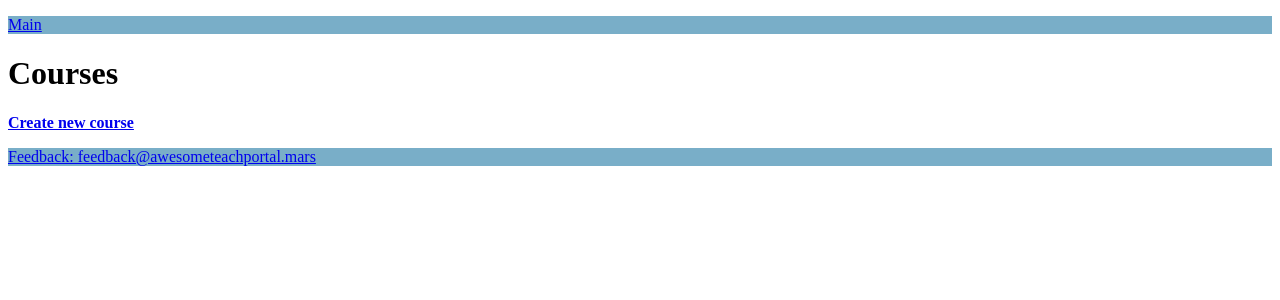
After one commit to hardcoretime/teach-portal, a Django app: page /courses/ in a window 1280 px wide. The commit adds this page. Shown: the top 300 px of the page. Run offline with Django 3.2, Linux system fonts and the light colour scheme; data that the repository does not hold is empty.

Commit message:
Add CRUD views and templates for Course model

```diff
--- /dev/null
+++ b/teachportal/courses/templates/courses/course_list.html
@@ -0,0 +1,19 @@
+{% extends 'base.html' %}
+
+{% block title %}
+    <title>Courses</title>
+{% endblock %}
+
+{% block body %}
+<body>
+<h1>Courses</h1>
+{% for el in course_list %}
+    <ul>
+        <li><a href="{% url 'course_detail' el.pk %}">{{ el }}</a></li>
+    </ul>
+{% endfor %}
+<div>
+    <a href="{% url 'course_create' %}" style="font-weight: bold">Create new course</a>
+</div>
+</body>
+{% endblock %}
--- a/teachportal/courses/views.py
+++ b/teachportal/courses/views.py
@@ -2,6 +2,9 @@ from django.shortcuts import render
 
 
 # Create your views here.
+from django.urls import reverse, reverse_lazy
+from django.views.generic import ListView, DetailView, CreateView, UpdateView, DeleteView
+
 from courses.models import Teacher, Student, Course, Group, Schedule
 
 
@@ -24,3 +27,33 @@ def index(request):
         'courses/index.html',
         context=context
     )
+
+
+class CourseListView(ListView):
+    model = Course
+
+
+class CourseDetailView(DetailView):
+    model = Course
+
+
+class CourseCreateView(CreateView):
+    model = Course
+    fields = ['name', 'description']
+
+    def get_success_url(self):
+        return reverse('course_detail', kwargs={'pk': self.object.pk})
+
+
+class CourseUpdateView(UpdateView):
+    model = Course
+    fields = ['name', 'description']
+    template_name_suffix = '_update_form'
+
+    def get_success_url(self):
+        return reverse('course_detail', kwargs={'pk': self.object.pk})
+
+
+class CourseDeleteView(DeleteView):
+    model = Course
+    success_url = reverse_lazy('courses')
--- a/teachportal/teachportal/settings.py
+++ b/teachportal/teachportal/settings.py
@@ -57,7 +57,7 @@ ROOT_URLCONF = 'teachportal.urls'
 TEMPLATES = [
     {
         'BACKEND': 'django.template.backends.django.DjangoTemplates',
-        'DIRS': [],
+        'DIRS': [BASE_DIR / 'templates'],
         'APP_DIRS': True,
         'OPTIONS': {
             'context_processors': [
--- a/teachportal/teachportal/urls.py
+++ b/teachportal/teachportal/urls.py
@@ -17,8 +17,14 @@ from django.contrib import admin
 from django.urls import path
 
 from courses import views
+from courses.views import CourseListView, CourseDetailView, CourseCreateView, CourseUpdateView, CourseDeleteView
 
 urlpatterns = [
-    path('', views.index),
+    path('', views.index, name='main'),
+    path('course/<int:pk>/', CourseDetailView.as_view(), name='course_detail'),
+    path('course/create/', CourseCreateView.as_view(), name='course_create'),
+    path('course/update/<int:pk>', CourseUpdateView.as_view(), name='course_update'),
+    path('course/delete/<int:pk>', CourseDeleteView.as_view(), name='course_delete'),
+    path('courses/', CourseListView.as_view(), name='courses'),
     path('admin/', admin.site.urls),
 ]
--- /dev/null
+++ b/teachportal/templates/base.html
@@ -0,0 +1,28 @@
+<!DOCTYPE html>
+<html lang="en">
+<head>
+    <meta charset="UTF-8">
+    {% block title %}
+    <title>Base</title>
+    {% endblock %}
+</head>
+{% block navbar %}
+    <div style="background-color: #79aec8; margin-top: 1rem; margin-bottom: 1rem">
+        <a href="{% url 'main' %}">Main</a>
+    </div>
+{% endblock %}
+
+{% block body %}
+<body>
+
+</body>
+{% endblock %}
+
+{% block footer %}
+    <footer style="background-color: #79aec8; margin-top: 1rem; margin-bottom: 1rem">
+        <a href="mailto:feedback@awesometeachportal.mars">
+            Feedback: feedback@awesometeachportal.mars
+        </a>
+    </footer>
+{% endblock %}
+</html>
```
Also changed, not shown: teachportal/courses/templates/courses/course_confirm_delete.html (added, +12 -0 lines), teachportal/courses/templates/courses/course_detail.html (added, +14 -0 lines), teachportal/courses/templates/courses/course_form.html (added, +15 -0 lines), teachportal/courses/templates/courses/course_update_form.html (added, +14 -0 lines), teachportal/courses/templates/courses/index.html (+9 -11 lines).
